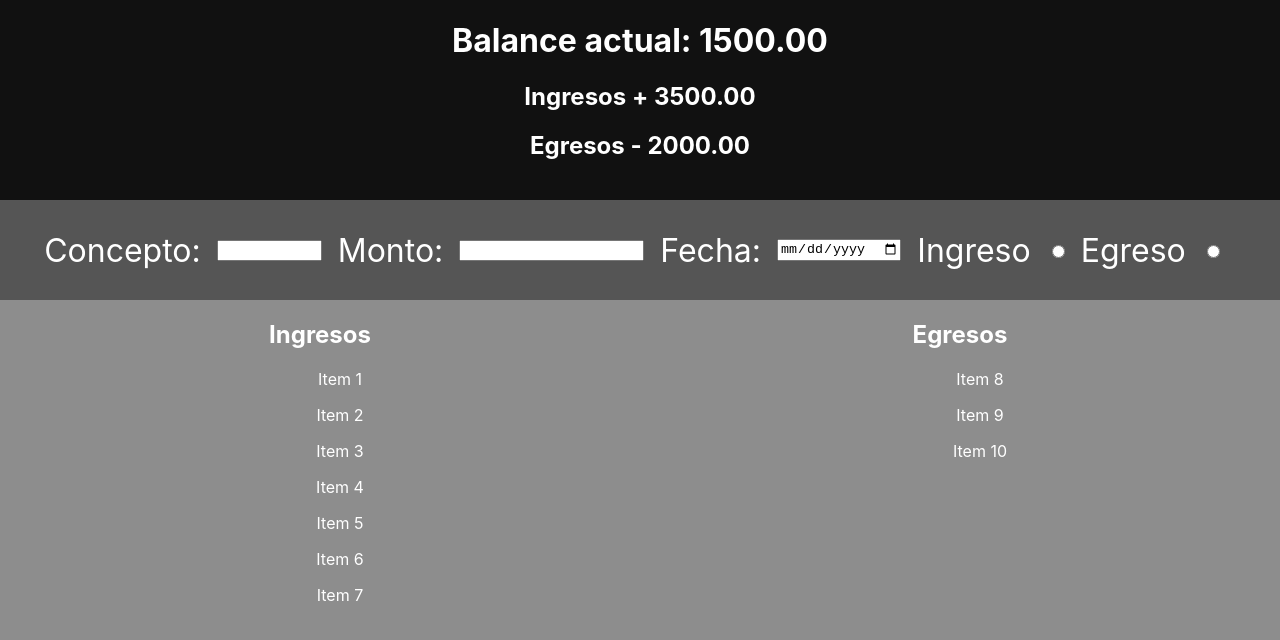
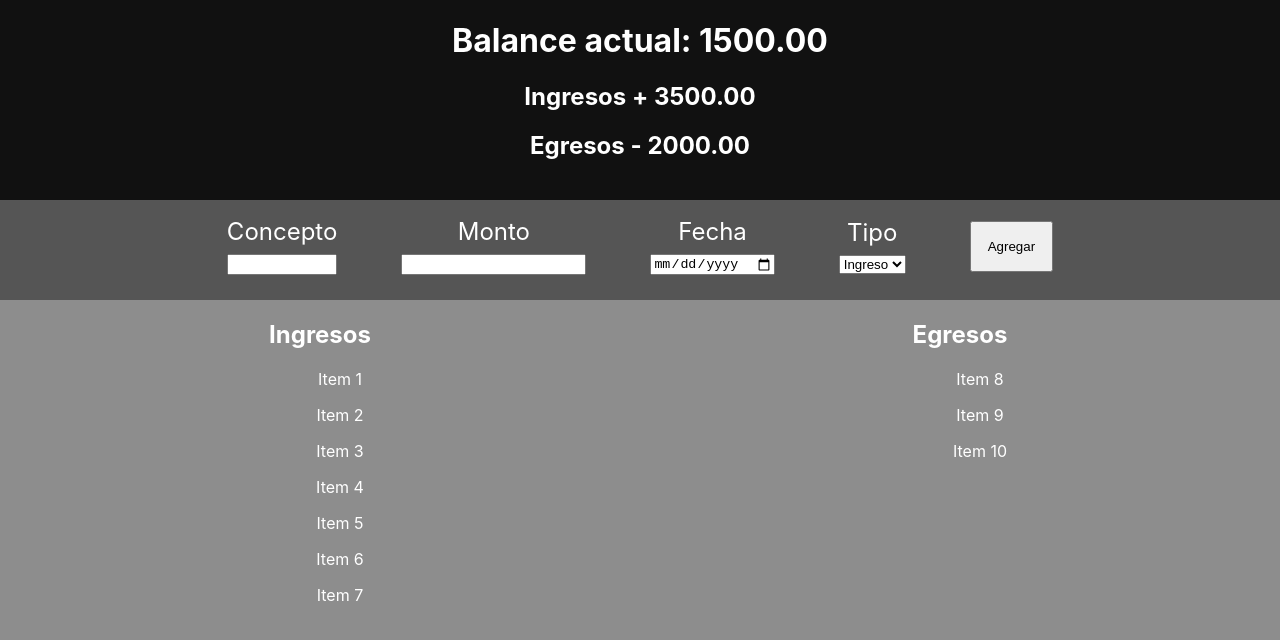
Before and after one commit to alstroemerieae/alkemy-challenge, a React (Create React App) app: page / in a window 1280 px wide. Shown: the top 640 px of the page. Built offline with nearby package versions, Linux system fonts and the light colour scheme.

Commit message:
Update inputs style

```diff
--- a/src/App.css
+++ b/src/App.css
@@ -43,17 +43,17 @@ li {
 
 .inputs-container {
   /* border: 1px solid blue; */
-  font-size: 2rem;
+  font-size: 1.5rem;
   height: 100%;
   display: flex;
   justify-content: center;
   align-items: center;
 }
 
-.inputs-container > * {
-  /* border: 1px solid red; */
+/* .inputs-container > * {
+  border: 1px solid red;
   margin-right: 1rem;
-}
+} */
 
 .history-container {
   /* border: 1px solid green; */
@@ -73,3 +73,18 @@ li {
   width: 50%;
   height: 100%;
 }
+
+.input-group {
+  /* border: 1px solid red; */
+  display: flex;
+  flex-direction: column;
+  margin: 0 2rem;
+}
+
+.input-group > * {
+  margin-bottom: .5rem;
+}
+
+#add-button {
+  padding: 1rem;
+}
--- a/src/components/Inputs.js
+++ b/src/components/Inputs.js
@@ -2,20 +2,31 @@ const Inputs = () => {
   return (
     <div className="inputs-container">
       {/* Concept */}
-      <label for="concept">Concepto:</label>
-      <input type="text" id="concept" name="concept" required minlength="1" maxlength="99" size="10"></input>
-      {/* Total amount */}
-      <label for="amount">Monto:</label>
-      <input type="number" id="amount" name="amount" required minlength="1" maxlength="99" size="10"></input>
+      <div className="input-group">
+        <label for="concept">Concepto</label>
+        <input type="text" id="concept" name="concept" required minlength="1" maxlength="99" size="10"></input>
+      </div>
+      {/* Amount */}
+      <div className="input-group">
+        <label for="amount">Monto</label>
+        <input type="number" id="amount" name="amount" required minlength="1" maxlength="99" size="10"></input>
+      </div>
       {/* Date */}
-      <label for="date">Fecha:</label>
-      <input type="date" id="date" name="date" required minlength="1" maxlength="99" size="10"></input>
-      {/* Income */}
-      <label for="income">Ingreso</label>
-      <input type="radio" id="income" name="input-type" value="income"></input>
-      {/* Expense */}
-      <label for="expense">Egreso</label>
-      <input type="radio" id="expense" name="input-type" value="expense"></input>
+      <div className="input-group">
+        <label for="date">Fecha</label>
+        <input type="date" id="date" name="date" required minlength="1" maxlength="99" size="10"></input>
+      </div>
+      {/* Income/Expense */}
+      <div className="input-group">
+        <label for="input-type">Tipo</label>
+        <select name="input-type" id="input-type">
+          <option value="income">Ingreso</option>
+          <option value="expense">Egreso</option>
+        </select>
+      </div>
+      <div className="input-group">
+        <button id="add-button">Agregar</button>
+      </div>
     </div>
   );
 }
```
Also changed, not shown: 1 other file (tests, documents, lock files or other folders).
